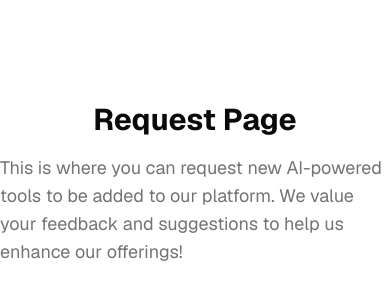
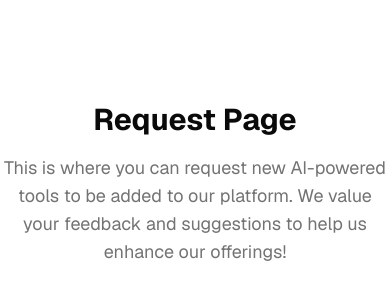
Before and after one commit to miragzamov/aitools, a Next.js app: page /request in a window 390 px wide. Shown: the part 238-538 px from the top of the page. Built offline with nearby package versions, Linux system fonts and the light colour scheme.

Commit message:
Last Sync: 2026-03-31 09:08 (Mobile)

```diff
--- a/app/request/page.tsx
+++ b/app/request/page.tsx
@@ -2,7 +2,7 @@
   return (
     <div className="flex min-h-screen flex-col items-center justify-center bg-background">
       <h1 className="text-3xl font-bold">Request Page</h1>
-      <p className="mt-4 text-lg text-muted-foreground">
+      <p className="mt-4 text-lg text-center text-muted-foreground">
         This is where you can request new AI-powered tools to be added to our
         platform. We value your feedback and suggestions to help us enhance our
         offerings!
--- a/app/tools/page.tsx
+++ b/app/tools/page.tsx
@@ -2,7 +2,7 @@
   return (
     <div className="flex min-h-screen flex-col items-center justify-center bg-background">
       <h1 className="text-3xl font-bold">Tools Page</h1>
-      <p className="mt-4 text-lg text-muted-foreground">
+      <p className="mt-4 text-lg text-center text-muted-foreground">
         This is where you can explore various AI-powered tools to enhance your
         productivity and creativity. Stay tuned for updates!
       </p>
```
